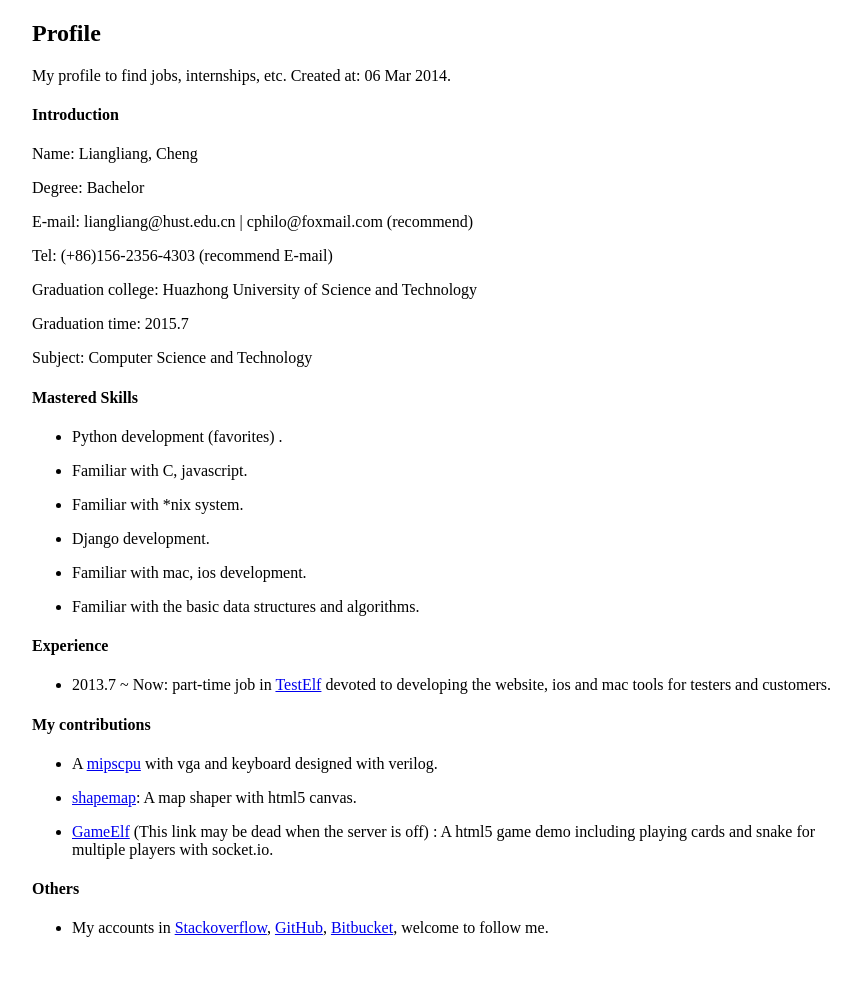
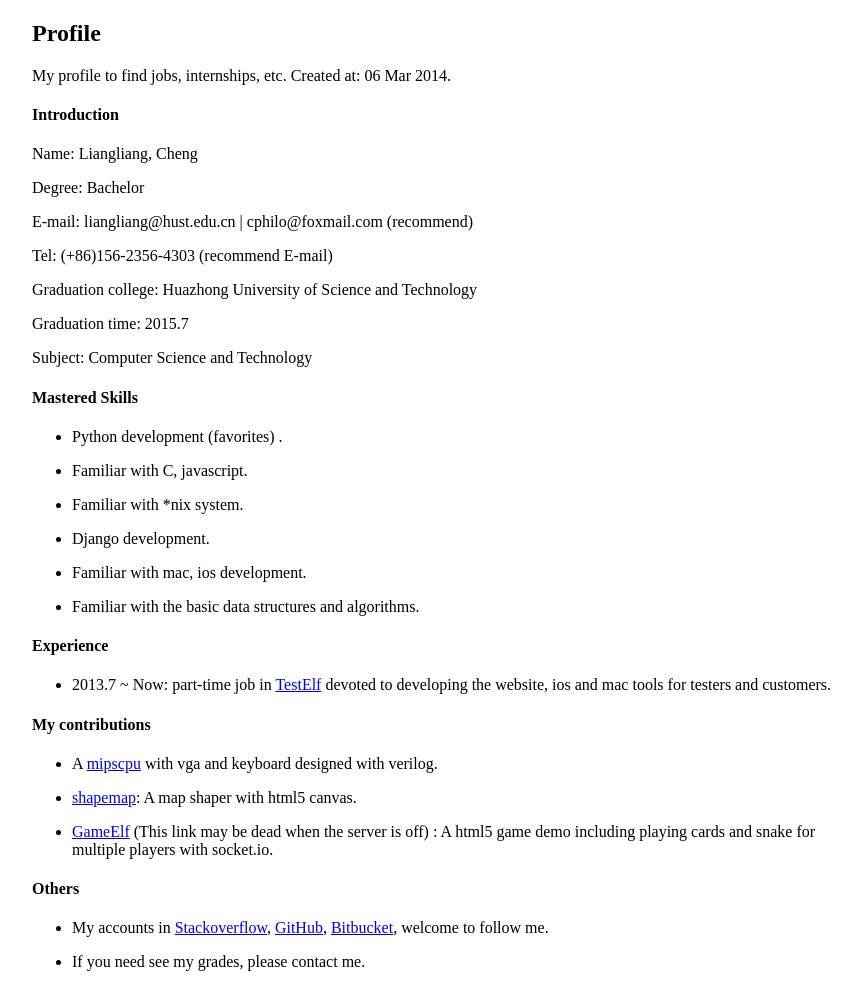
Before and after one commit to Cphilo/Cphilo.github.io, a Jekyll site: the page built from _posts/2014-3-6-profile.html, in a window 1280 px wide. Shown: the whole page, without its empty margins (208-1066 px from the left). Built offline with Jekyll 4.4.1, drawn with Linux system fonts in a browser that asks for light colours; before the commit the page ends 953 px from its top, so only the background shows below that.

Commit message:
add grades notes

```diff
--- a/_posts/2014-3-6-profile.html
+++ b/_posts/2014-3-6-profile.html
@@ -49,6 +49,7 @@ title: Profile
 </div>
 <div>
 <h4>Others</h4>
-<ul><li>My accounts in <a href="http://stackoverflow.com/users/2698777/cphilo">Stackoverflow</a>, <a href="https://github.com/Cphilo">GitHub</a>, <a href="https://bitbucket.org/CPhilo">Bitbucket</a>, welcome to follow me.</li>
+<ul><li><p>My accounts in <a href="http://stackoverflow.com/users/2698777/cphilo">Stackoverflow</a>, <a href="https://github.com/Cphilo">GitHub</a>, <a href="https://bitbucket.org/CPhilo">Bitbucket</a>, welcome to follow me.</p></li>
+<li><p>If you need see my grades, please contact me.</p></li>
   </ul>
 </div>
```
